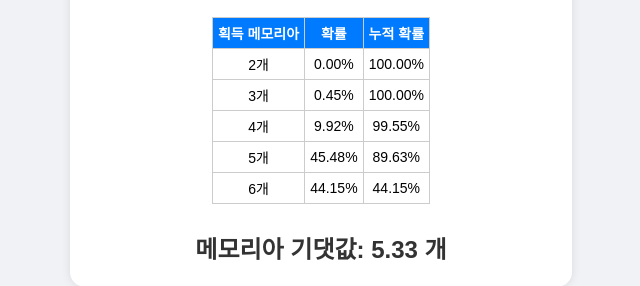
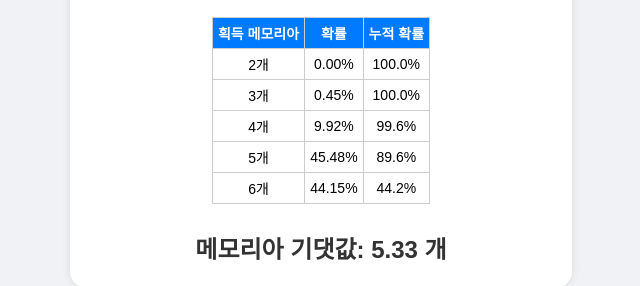
Before and after one commit to RilakKuma2/prsk_memoria, a plain HTML site: page index.html in a window 1280 px wide. Shown: the part 504-790 px from the top of the page, 319-959 px from the left. Drawn offline with Linux system fonts and the light colour scheme.

Commit message:
Update index.html

```diff
--- a/index.html
+++ b/index.html
@@ -259,7 +259,7 @@
 		  for (let j = m; j <= pool; j++) {
 			cumulative += unionProbs[j];
 		  }
-		  unionTable += `<tr><td>${m}개</td><td>${(unionProbs[m] * 100).toFixed(2)}%</td><td>${(cumulative * 100).toFixed(2)}%</td></tr>`;
+		  unionTable += `<tr><td>${m}개</td><td>${(unionProbs[m] * 100).toFixed(2)}%</td><td>${(cumulative * 100).toFixed(1)}%</td></tr>`;
 		}
 		unionTable += "</table>";
 
```
